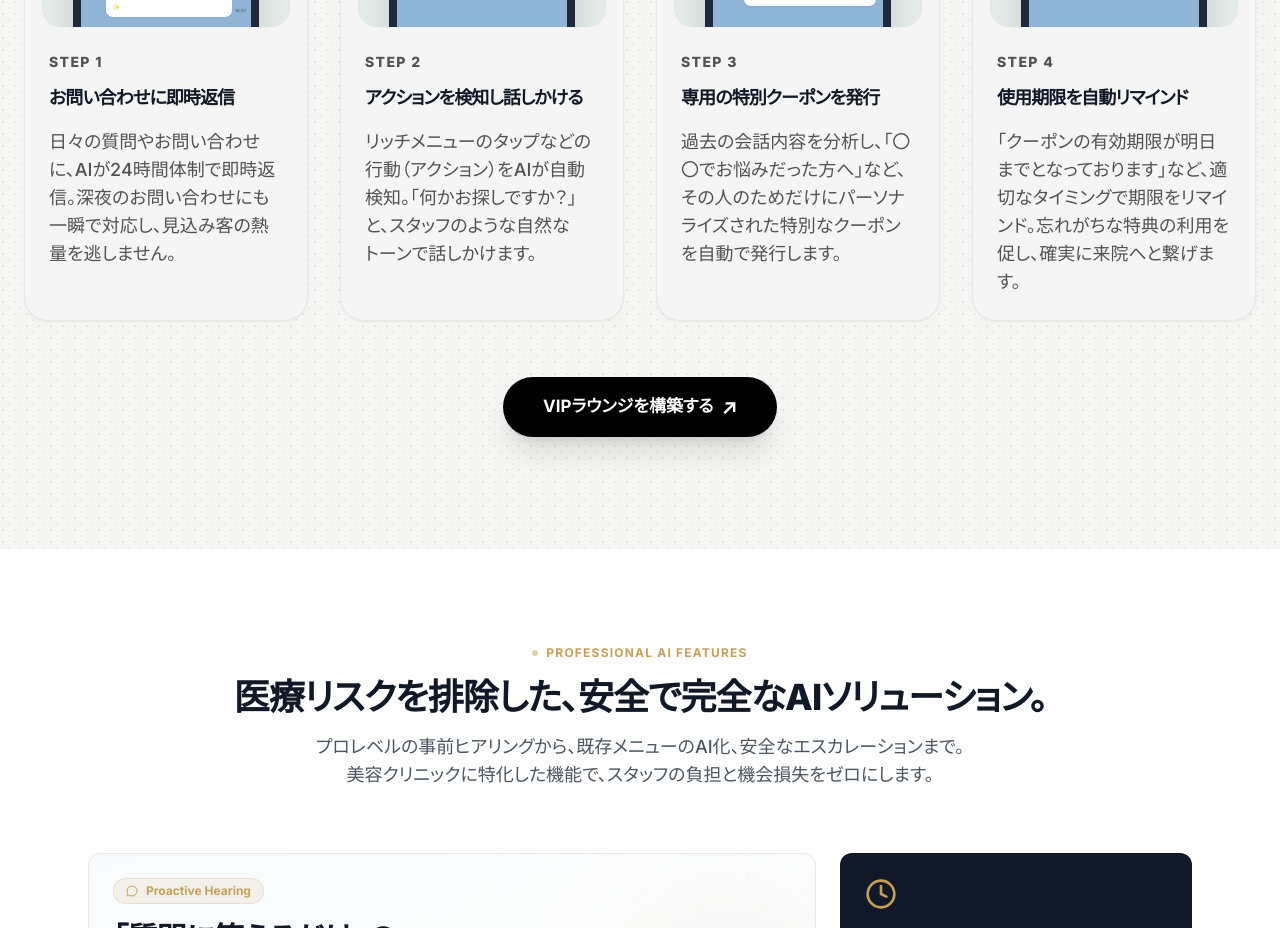
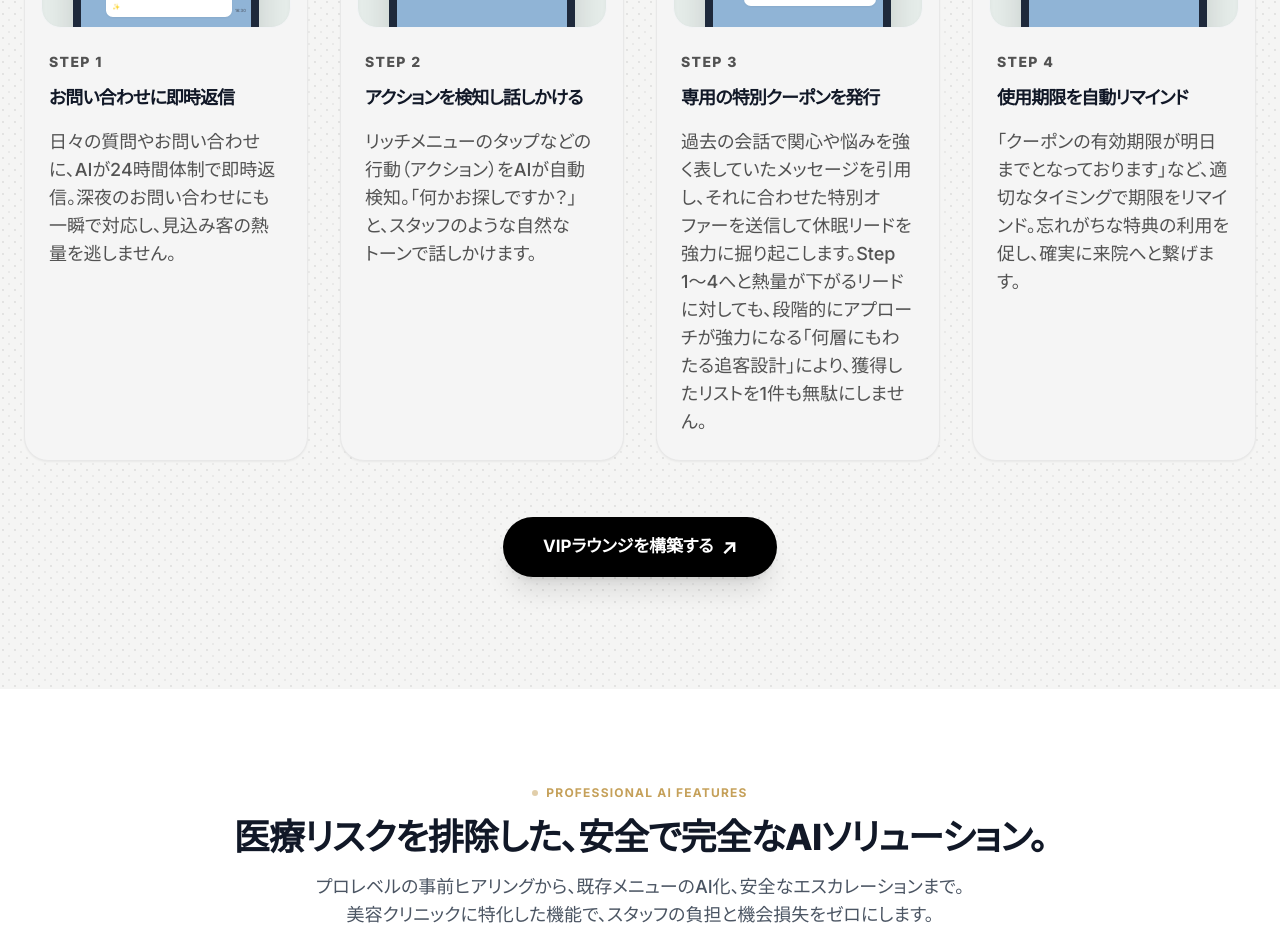
Before and after one commit to mikamishunpei/quicka-sdr-lp, a React (Vite) app: page /clinic in a window 1280 px wide. Shown: the part 2680-3608 px from the top of the page. Built offline with nearby package versions, Linux system fonts and the light colour scheme.

Commit message:
Update Step 3 description to emphasize dormant lead reactivation and multi-layered strategy

```diff
--- a/src/components/clinic/ClinicSolution.tsx
+++ b/src/components/clinic/ClinicSolution.tsx
@@ -112,7 +112,7 @@ export function ClinicSolution() {
         },
         {
           title: "専用の特別クーポンを発行",
-          description: "過去の会話内容を分析し、「〇〇でお悩みだった方へ」など、その人のためだけにパーソナライズされた特別なクーポンを自動で発行します。",
+          description: "過去の会話で関心や悩みを強く表していたメッセージを引用し、それに合わせた特別オファーを送信して休眠リードを強力に掘り起こします。Step 1〜4へと熱量が下がるリードに対しても、段階的にアプローチが強力になる「何層にもわたる追客設計」により、獲得したリストを1件も無駄にしません。",
           icon: <Gift className="w-6 h-6 text-brand-gold" />,
           imageSrc: "/solution_step_3.png",
           isScreenshot: true,
```
